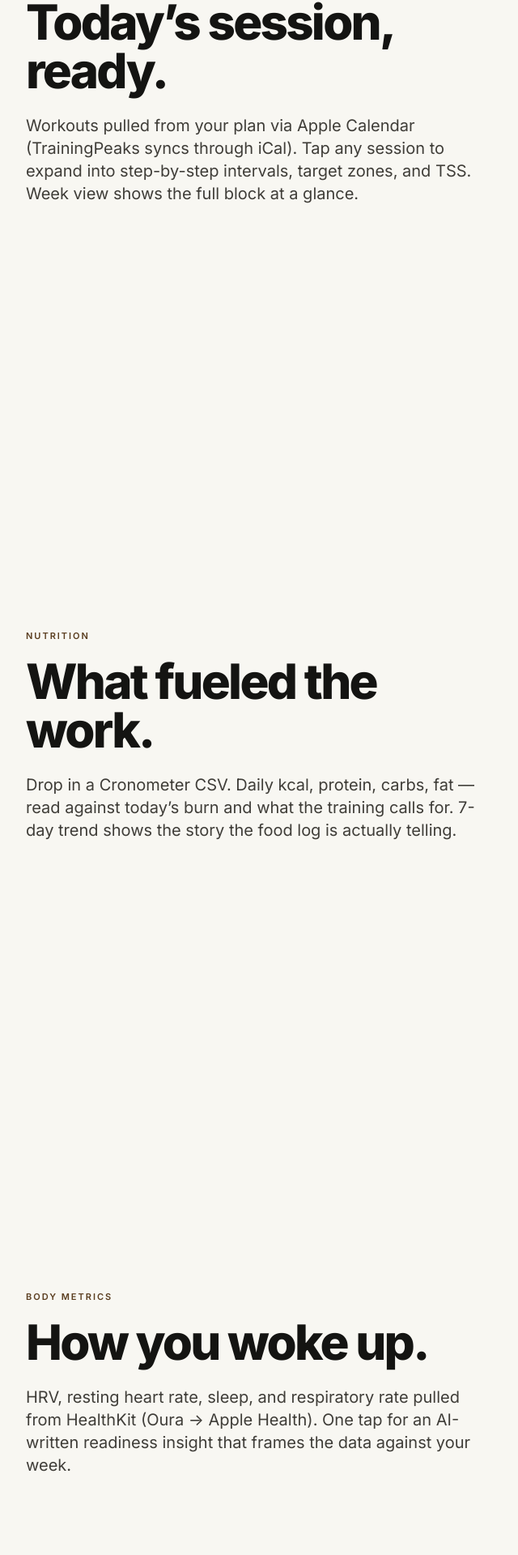
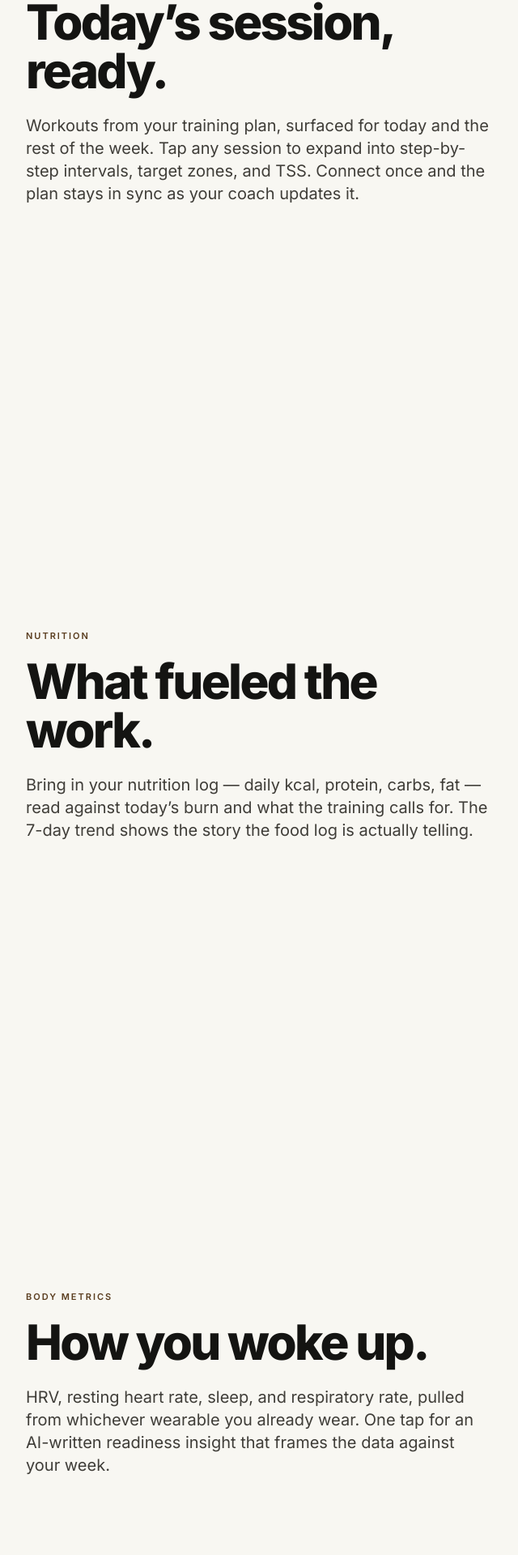
Before and after one commit to PJXDesigns/Hona, a React (Vite) app: page / in a window 1280 px wide. Shown: the part 1960-3880 px from the top of the page at 81% size, without its empty margins (0-640 px from the left). Built offline with nearby package versions, Linux system fonts and the light colour scheme.

Commit message:
Remove specific service mentions from marketing copy — keep Hona service-agnostic

```diff
--- a/src/components/NotThis.jsx
+++ b/src/components/NotThis.jsx
@@ -2,7 +2,7 @@
 const items = [
   {
     title: 'Not a coach.',
-    body: 'Hona shows what’s happening — it doesn’t tell you what to do. Bring your own plan: from TrainingPeaks, a coach, or a program you wrote yourself. The dashboard holds it steady; it doesn’t prescribe it.'
+    body: 'Hona shows what’s happening — it doesn’t tell you what to do. Bring your own plan: from a coaching service, a coach, or a program you wrote yourself. The dashboard holds it steady; it doesn’t prescribe it.'
   },
   {
     title: 'Not a trophy case.',
--- a/src/components/Showcase.jsx
+++ b/src/components/Showcase.jsx
@@ -41,28 +41,28 @@ const scenes = [
     key: 'training',
     eyebrow: 'Training',
     title: 'Today’s session, ready.',
-    body: 'Workouts pulled from your plan via Apple Calendar (TrainingPeaks syncs through iCal). Tap any session to expand into step-by-step intervals, target zones, and TSS. Week view shows the full block at a glance.',
+    body: 'Workouts from your training plan, surfaced for today and the rest of the week. Tap any session to expand into step-by-step intervals, target zones, and TSS. Connect once and the plan stays in sync as your coach updates it.',
     render: () => <ScreenImage src={`${base}screens/prototype-3-training.jpg`} alt="Hona training calendar — May 2026 view with completed and upcoming sessions, plus today’s coaching program." />
   },
   {
     key: 'nutrition',
     eyebrow: 'Nutrition',
     title: 'What fueled the work.',
-    body: 'Drop in a Cronometer CSV. Daily kcal, protein, carbs, fat — read against today’s burn and what the training calls for. 7-day trend shows the story the food log is actually telling.',
+    body: 'Bring in your nutrition log — daily kcal, protein, carbs, fat — read against today’s burn and what the training calls for. The 7-day trend shows the story the food log is actually telling.',
     render: () => <ScreenImage src={`${base}screens/prototype-4-nutrition.jpg`} alt="Hona nutrition screen — daily macros and calorie totals." />
   },
   {
     key: 'body-metrics',
     eyebrow: 'Body Metrics',
     title: 'How you woke up.',
-    body: 'HRV, resting heart rate, sleep, and respiratory rate pulled from HealthKit (Oura → Apple Health). One tap for an AI-written readiness insight that frames the data against your week.',
+    body: 'HRV, resting heart rate, sleep, and respiratory rate, pulled from whichever wearable you already wear. One tap for an AI-written readiness insight that frames the data against your week.',
     render: () => <ScreenImage src={`${base}screens/prototype-5-body-metrics.jpg`} alt="Hona body metrics screen — HRV, sleep, SpO2, VO2 Max, body composition, and Generate coaching insight button." />
   },
   {
     key: 'recovery',
     eyebrow: 'Recovery',
     title: 'What you actually did.',
-    body: 'A daily check-list — Normatec, cold plunge, sauna, steam, stretching, roll-out — plus a notes field for niggles or wins. Builds a longitudinal record of what your recovery routine looks like.',
+    body: 'A daily check-list — compression, cold plunge, sauna, steam, stretching, roll-out — plus a notes field for niggles or wins. Builds a longitudinal record of what your recovery routine looks like.',
     render: () => <ScreenImage src={`${base}screens/prototype-6-recovery.jpg`} alt="Hona recovery screen — three of six modalities complete, with notes." />
   }
 ]
--- a/src/components/WhoItsFor.jsx
+++ b/src/components/WhoItsFor.jsx
@@ -1,7 +1,7 @@
 const personas = [
   {
     title: 'The endurance athlete',
-    body: 'Marathons, triathlons, ultras, gravel. Your TrainingPeaks plan, your watch data, your race calendar all in one calm read.'
+    body: 'Marathons, triathlons, ultras, gravel. Your training plan, your watch data, your race calendar — all in one calm read.'
   },
   {
     title: 'The lifter',
```
